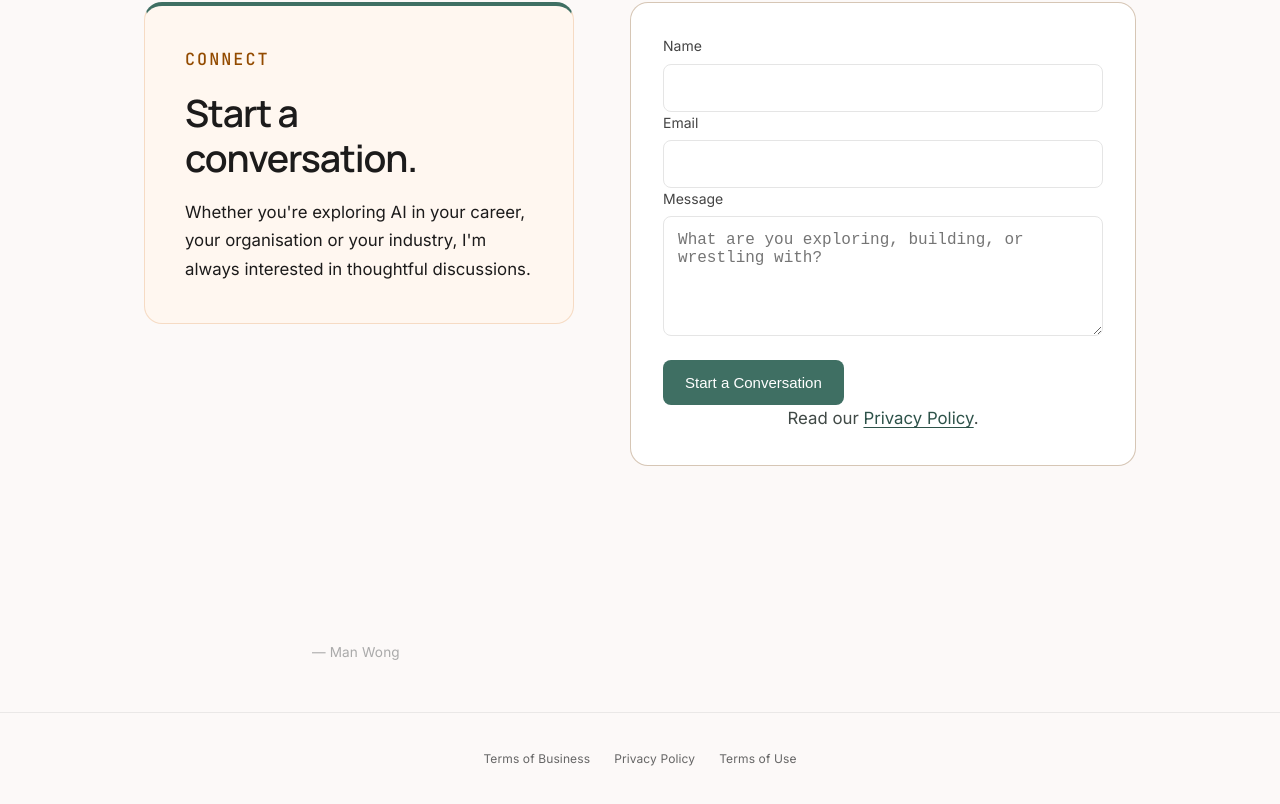
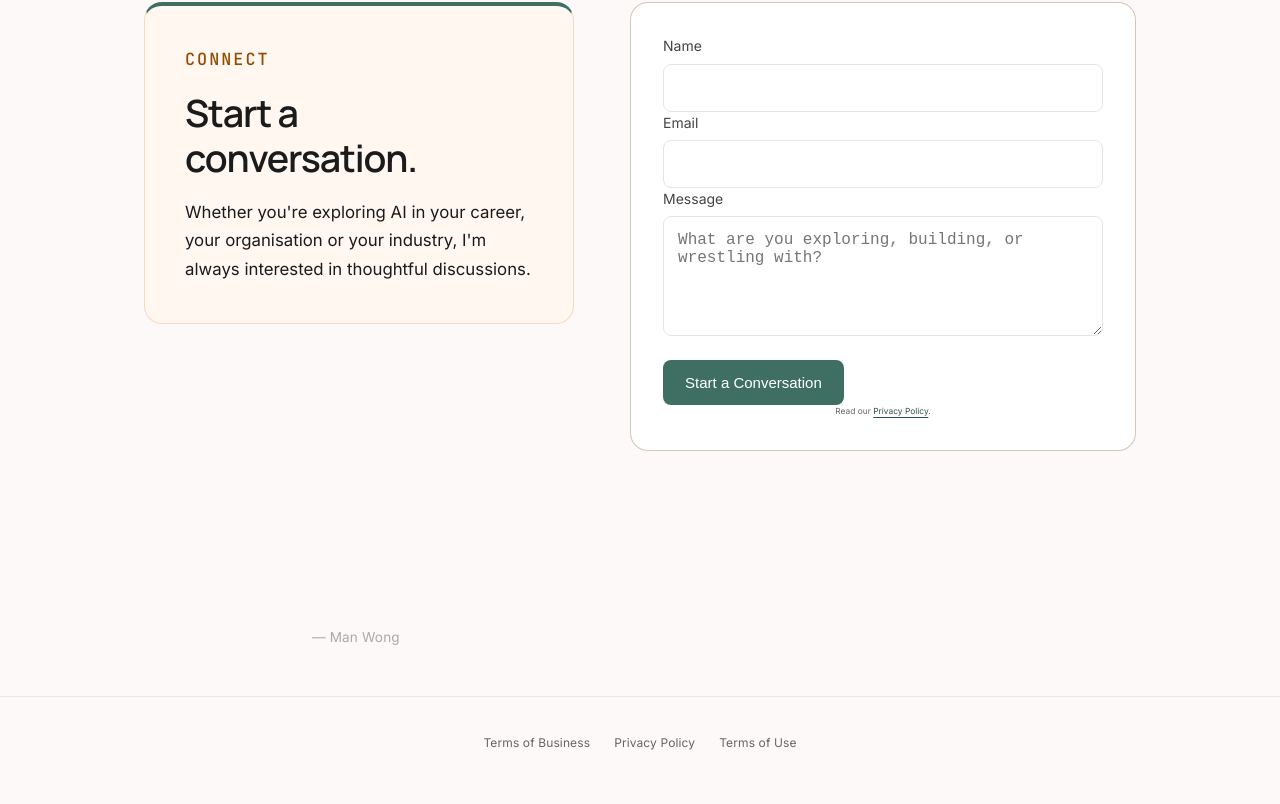
Before and after one commit to MYAISAM/aievolvingyou, a React (Vite) app: page / in a window 1280 px wide. Shown: the part 3377-4181 px from the top of the page. Built offline with nearby package versions, Linux system fonts and the light colour scheme.

Commit message:
resizing privacy policy link on modal contact form

```diff
--- a/src/styles.css
+++ b/src/styles.css
@@ -1985,9 +1985,9 @@ body {
   line-height: 1.68;
 }
 
-.contact-form__privacy {
+.contact-form .contact-form__privacy {
   color: var(--text-muted);
-  font-size: 0.75rem;
+  font-size: 0.525rem;
   line-height: 1.5;
   text-align: center;
 }
```
